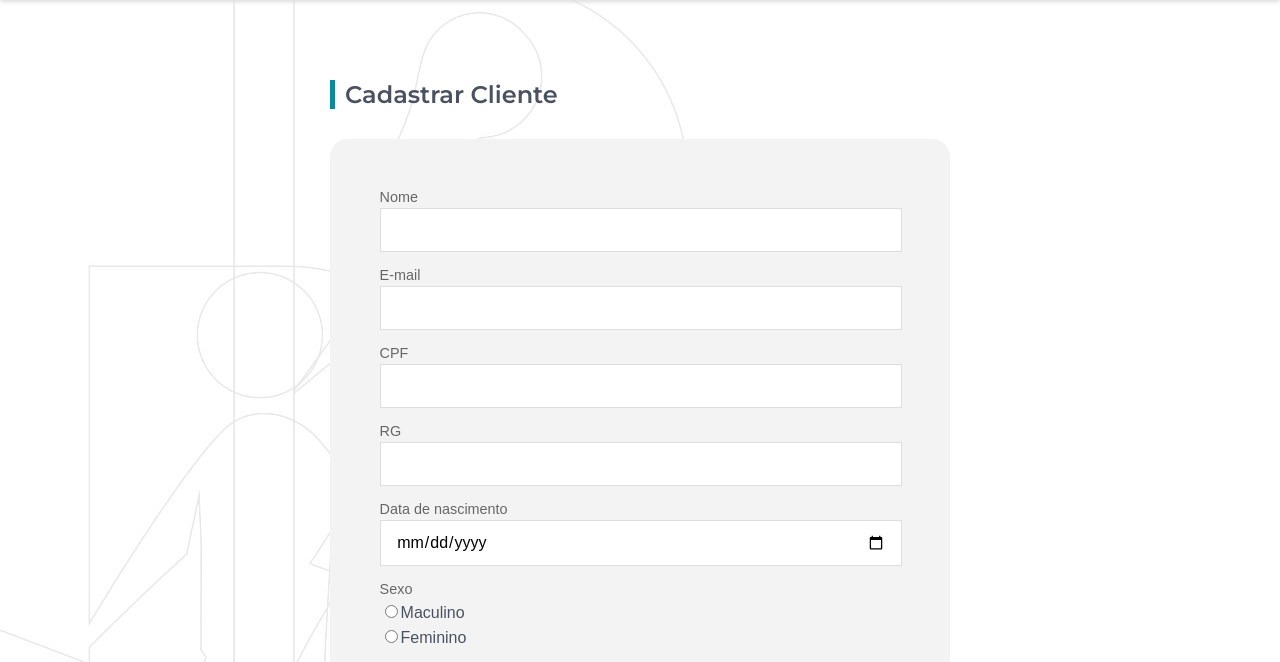
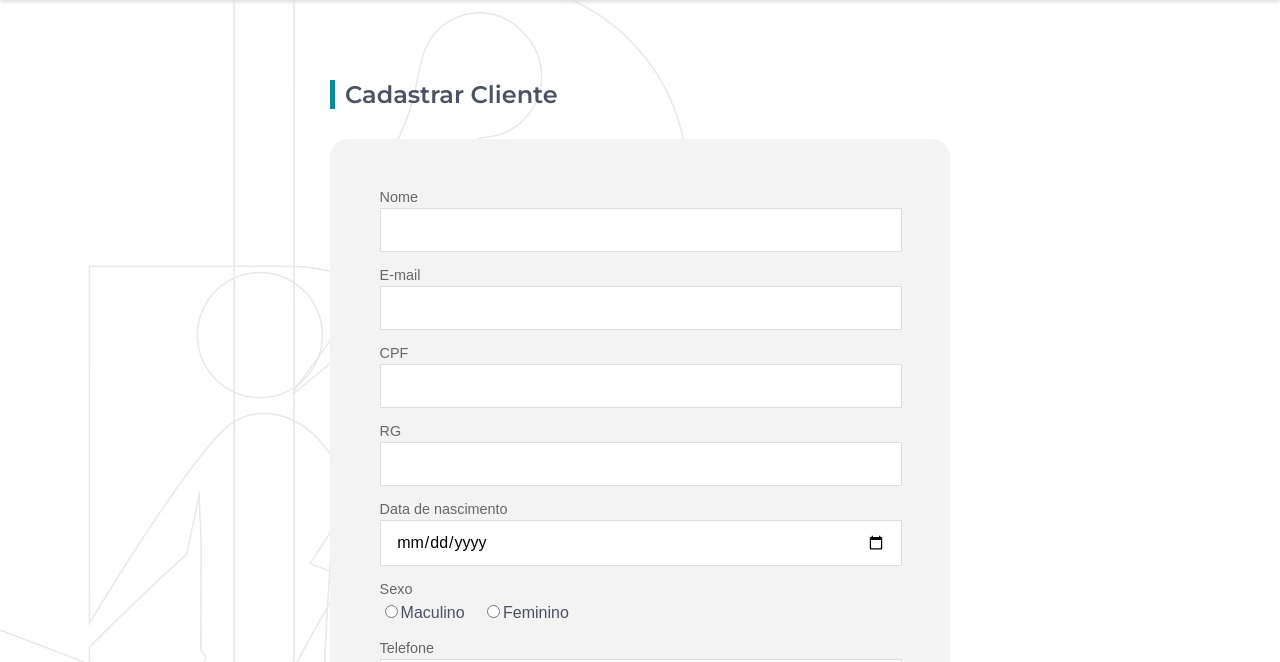
Before and after one commit to galeriaeg/ibigboss, a plain HTML site: page view-publica/cadastrar-cliente.html in a window 1280 px wide. Shown: the part 102-764 px from the top of the page. Drawn offline with Linux system fonts and the light colour scheme; a web font is replaced by a local one.

Commit message:
cadastro editado

```diff
--- a/view-publica/cadastrar-cliente.html
+++ b/view-publica/cadastrar-cliente.html
@@ -44,10 +44,8 @@
 
 					<label>Sexo</label>
 					<div>
-					<input type="radio" id="sexo" name="sexo" value="M"><span class="text-black">Maculino</span>
-					</div>
-					<div>
-					<input type="radio" id="sexo" name="sexo" value="F"><span class="text-black">Feminino</span>
+						<input type="radio" id="sexo" name="sexo" value="M"><span class="text-black">Maculino &nbsp;&nbsp;</span>
+						<input type="radio" id="sexo" name="sexo" value="F"><span class="text-black">Feminino</span>
 					</div>
 
 					<label class="label">Telefone</label>
```
